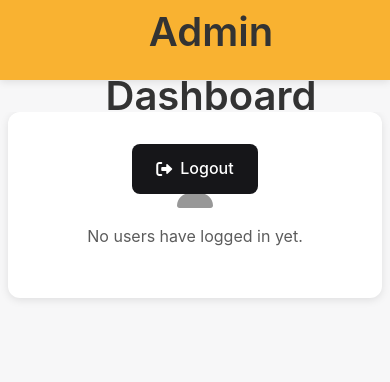
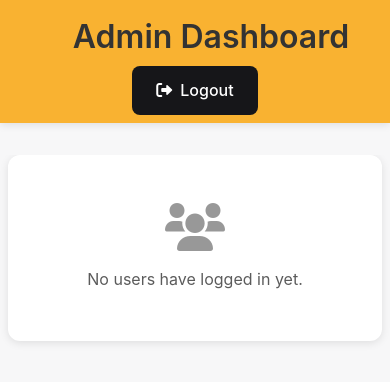
Before and after one commit to Pavantext/NutriMood, a Flask app: page /admin/dashboard in a window 390 px wide. Shown: the top 382 px of the page. Run offline with Flask 3, Linux system fonts and the light colour scheme; the visitor is signed in with stand-in values (Sample User, id 1).

Commit message:
fixed admin dashboard

```diff
--- a/templates/admin_dashboard.html
+++ b/templates/admin_dashboard.html
@@ -169,8 +169,10 @@
         @media (max-width: 768px) {
             .admin-header {
                 flex-direction: column;
-                gap: 1rem;
+                /* gap: 1rem; */
                 text-align: center;
+                padding: 0.5rem 0.5rem;
+                height: auto;
             }
 
             .users-grid {
@@ -180,6 +182,12 @@
             .admin-container {
                 margin: 1rem auto;
                 padding: 0 0.5rem;
+            }
+
+            .admin-title {
+                font-size: 2rem;
+                word-break: break-word;
+                padding: 0.2rem 0.5rem;
             }
         }
     </style>
--- a/templates/admin_user_details.html
+++ b/templates/admin_user_details.html
@@ -67,7 +67,7 @@
         }
 
         .back-button {
-            background: var(--primary-color);
+            background: #F9B231;
             color: white;
             border: none;
         }
@@ -156,8 +156,9 @@
         }
 
         .message.user {
-            background: var(--primary-color);
+            background: #F9B231;
             color: white;
+            width: fit-content;
         }
 
         .food-recommendations {
```
